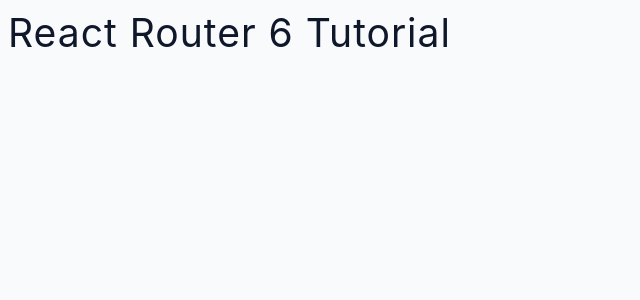
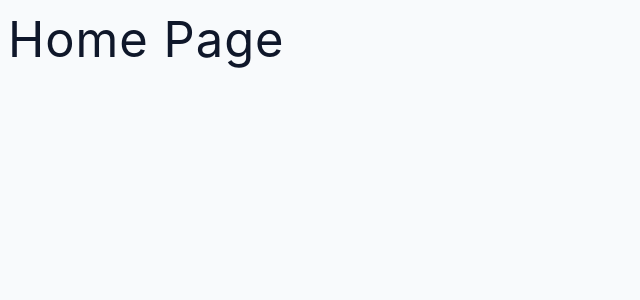
Before and after one commit to KouroshBhl/React-Projects, a React (Create React App) app: page / in a window 1280 px wide. Shown: the top 300 px of the page, without its empty margins (0-640 px from the left). Built offline with nearby package versions, Linux system fonts and the light colour scheme.

Commit message:
Implement first basic routes

```diff
--- a/src/App.js
+++ b/src/App.js
@@ -1,5 +1,15 @@
+import { BrowserRouter, Routes, Route } from 'react-router-dom'
+
 function App() {
-  return <h2>React Router 6 Tutorial</h2>;
+  return (
+    <BrowserRouter>
+      <Routes>
+        <Route path='/' element={<h1>Home Page</h1>}></Route>
+        <Route path='about-us' element={<h1>About US</h1>}></Route>
+        <Route path='contact-us' element={<h2>Contact US!</h2>}></Route>
+      </Routes>
+    </BrowserRouter>
+  )
 }
 
-export default App;
+export default App
```
